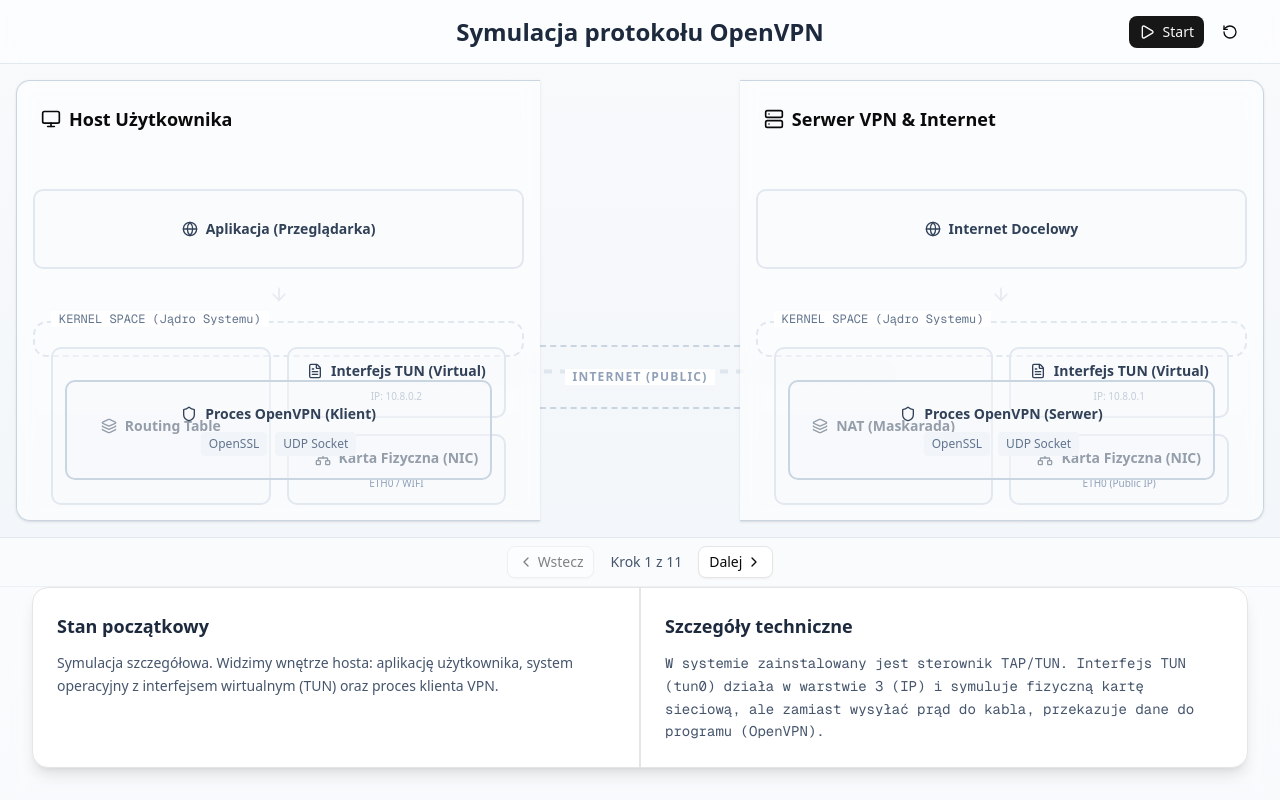
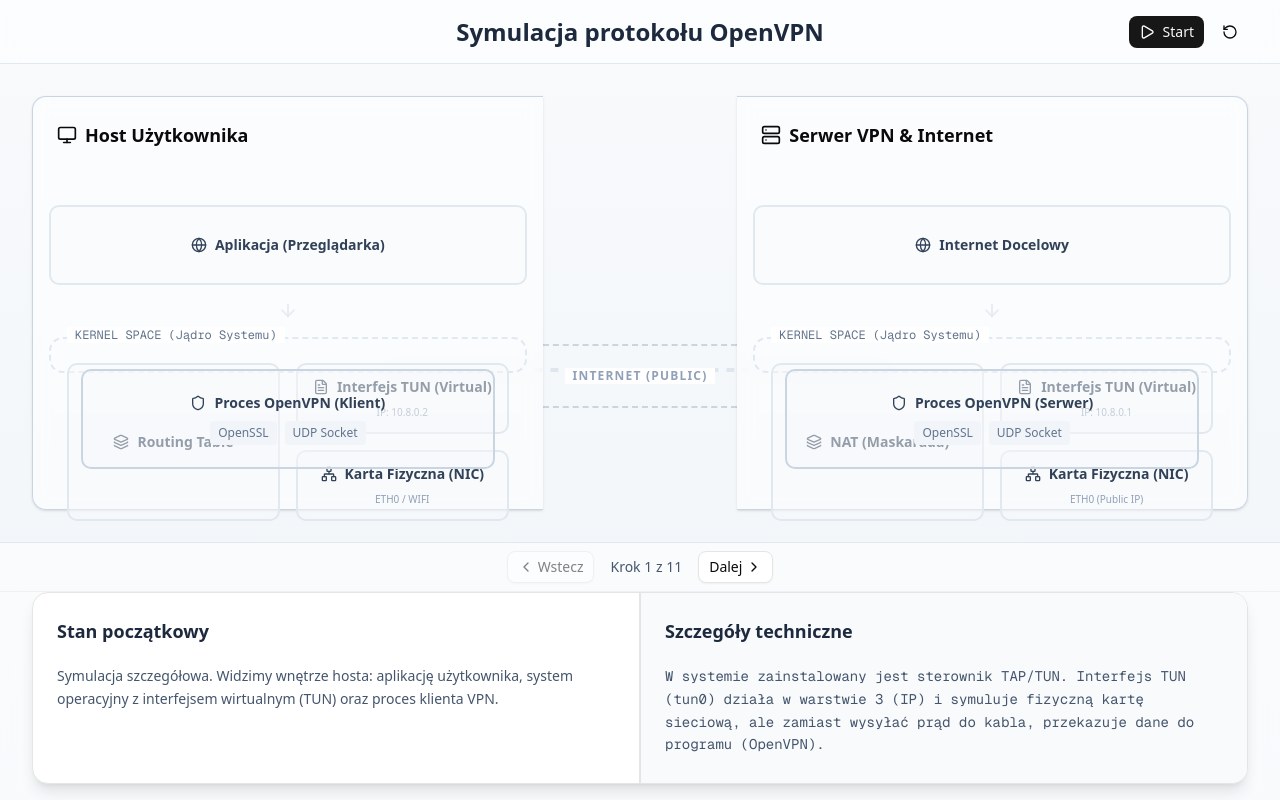
Before and after one commit to olekgolus11/MST-Projekt, a Next.js app in the folder projekt/: page / in a window 1280 px wide. Built offline with nearby package versions, Linux system fonts and the light colour scheme.

Commit message:
Improve layout and scrolling for simulation and explanation panels

```diff
--- a/projekt/app/page.tsx
+++ b/projekt/app/page.tsx
@@ -86,14 +86,16 @@
       </header>
 
       {/* Main Board */}
-      <main className="flex-1 relative w-full flex flex-col overflow-hidden">
+      <main className="flex-1 relative w-full flex flex-col overflow-hidden min-h-0">
         {/* Simulation Area */}
-        <div className="flex-1 w-full relative">
-          <SimulationBoard currentStep={currentStepData} />
+        <div className="flex-1 w-full relative flex items-center justify-center p-4">
+          <div className="w-full h-full max-w-7xl max-h-[800px]">
+            <SimulationBoard currentStep={currentStepData} />
+          </div>
         </div>
 
         {/* Explanation Panel - Always visible at bottom, or conditional */}
-        <div className="z-50 bg-white/50 dark:bg-slate-900/50 backdrop-blur-md border-t border-slate-200 dark:border-slate-700">
+        <div className="z-50 bg-white/50 dark:bg-slate-900/50 backdrop-blur-md border-t border-slate-200 dark:border-slate-700 shrink-0">
           {/* Navigation controls - Moved here for better UX */}
           <div className="flex items-center justify-center gap-4 py-2 border-b border-slate-200/50 dark:border-slate-700/50">
             <Button
--- a/projekt/components/ExplanationPanel.tsx
+++ b/projekt/components/ExplanationPanel.tsx
@@ -9,11 +9,11 @@
   if (!isVisible) return null;
 
   return (
-    <div className="mx-8 mb-8 animate-in slide-in-from-bottom-4 duration-500">
+    <div className="mx-8 mb-4 h-48 animate-in slide-in-from-bottom-4 duration-500">
       <div className="flex h-full overflow-hidden rounded-2xl border bg-white shadow-lg dark:border-slate-700 dark:bg-slate-800">
         {/* Left side - Explanation */}
-        <div className="flex-1 p-6">
-          <h3 className="mb-3 text-lg font-bold text-slate-800 dark:text-slate-100">
+        <div className="flex-1 p-6 overflow-y-auto">
+          <h3 className="mb-3 text-lg font-bold text-slate-800 dark:text-slate-100 sticky top-0 bg-white dark:bg-slate-800 pb-2">
             {step.title}
           </h3>
           <p className="text-sm leading-relaxed text-slate-600 dark:text-slate-300">
@@ -22,11 +22,11 @@
         </div>
 
         {/* Vertical divider */}
-        <div className="w-px border" />
+        <div className="w-px border bg-slate-200 dark:bg-slate-700" />
 
         {/* Right side - Technical details */}
-        <div className="flex-1 p-6">
-          <h3 className="mb-3 text-lg font-bold text-slate-800 dark:text-slate-100">
+        <div className="flex-1 p-6 overflow-y-auto bg-slate-50 dark:bg-slate-900/50">
+          <h3 className="mb-3 text-lg font-bold text-slate-800 dark:text-slate-100 sticky top-0 bg-slate-50 dark:bg-slate-900/50 pb-2">
             Szczegóły techniczne
           </h3>
           <pre className="whitespace-pre-wrap font-mono text-sm leading-relaxed text-slate-600 dark:text-slate-300">
```
